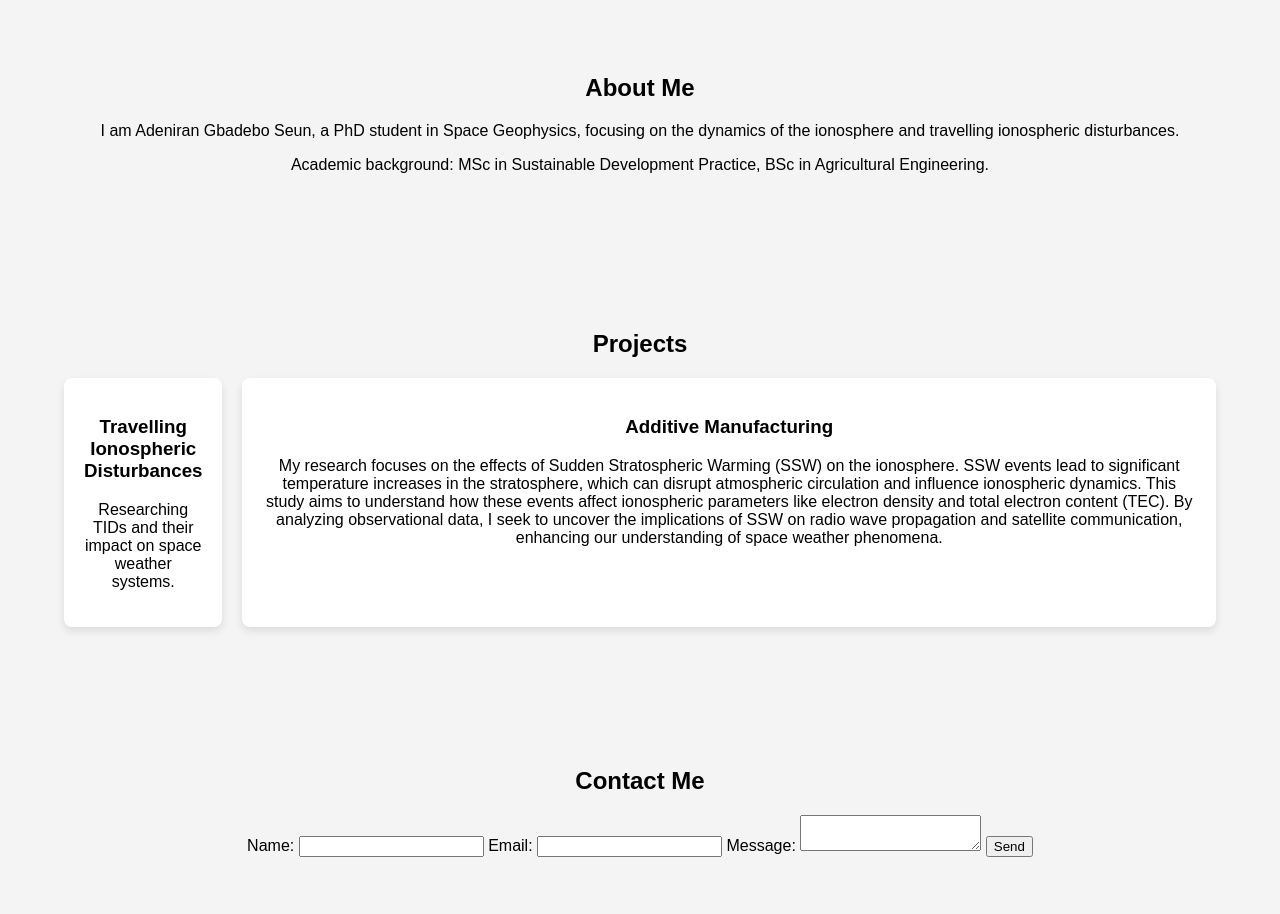
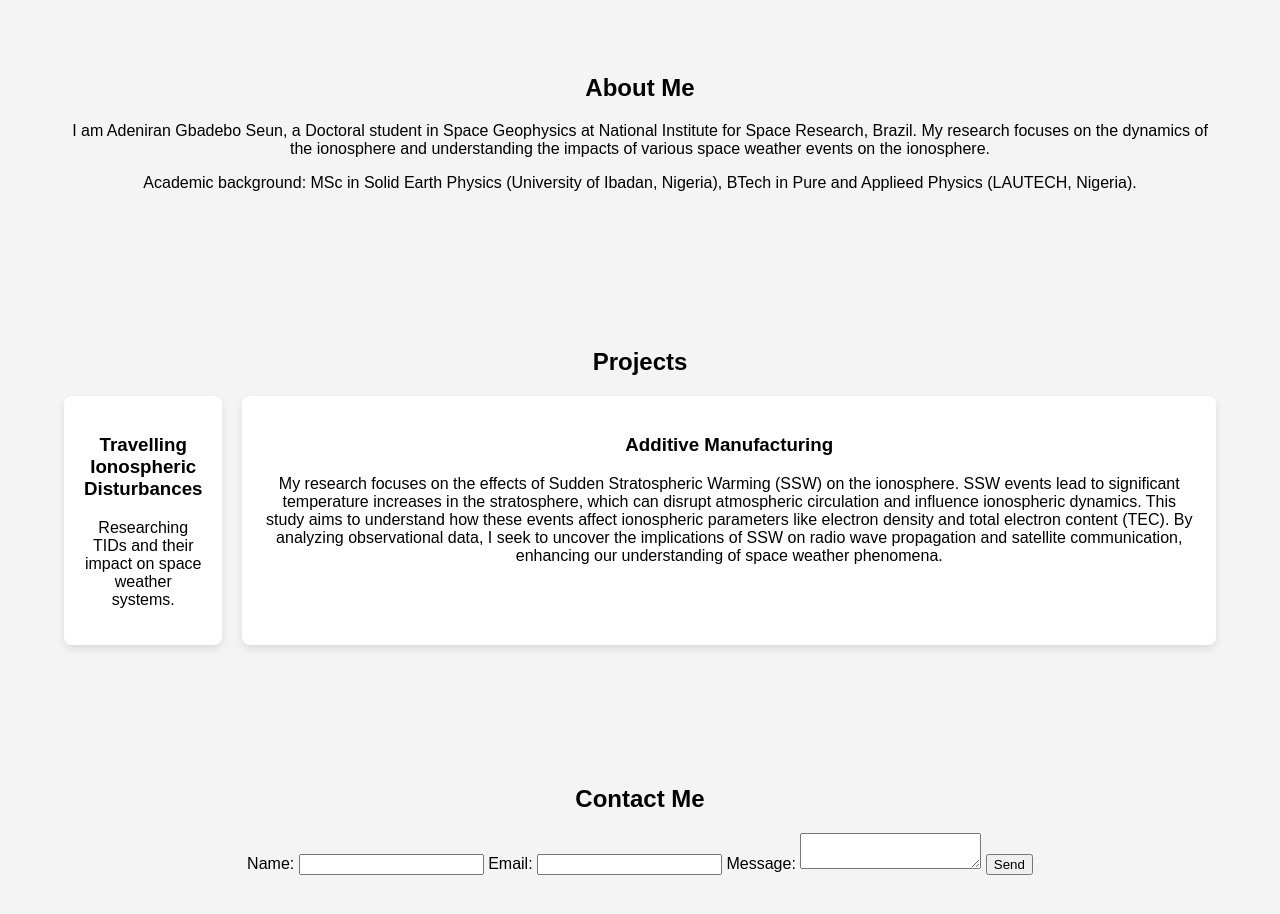
Before and after one commit to Adeniran1256/adeniranspace, a plain HTML site: page index.html in a window 1280 px wide. Shown: the part 1080-1994 px from the top of the page. Drawn offline with Linux system fonts and the light colour scheme; a script that the page names is missing.

Commit message:
Update index.html

```diff
--- a/index.html
+++ b/index.html
@@ -34,9 +34,9 @@
         <div class="container">
             <h2>About Me</h2>
             <p>
-                I am Adeniran Gbadebo Seun, a PhD student in Space Geophysics, focusing on the dynamics of the ionosphere and travelling ionospheric disturbances.
+                I am Adeniran Gbadebo Seun, a Doctoral student in Space Geophysics at National  Institute for Space Research, Brazil. My research focuses on the dynamics of the ionosphere and understanding the impacts of various space weather events on the ionosphere.
             </p>
-            <p>Academic background: MSc in Sustainable Development Practice, BSc in Agricultural Engineering.</p>
+            <p>Academic background: MSc in Solid Earth Physics (University of Ibadan, Nigeria), BTech in Pure and Applieed Physics (LAUTECH, Nigeria).</p>
         </div>
     </section>
 
```
